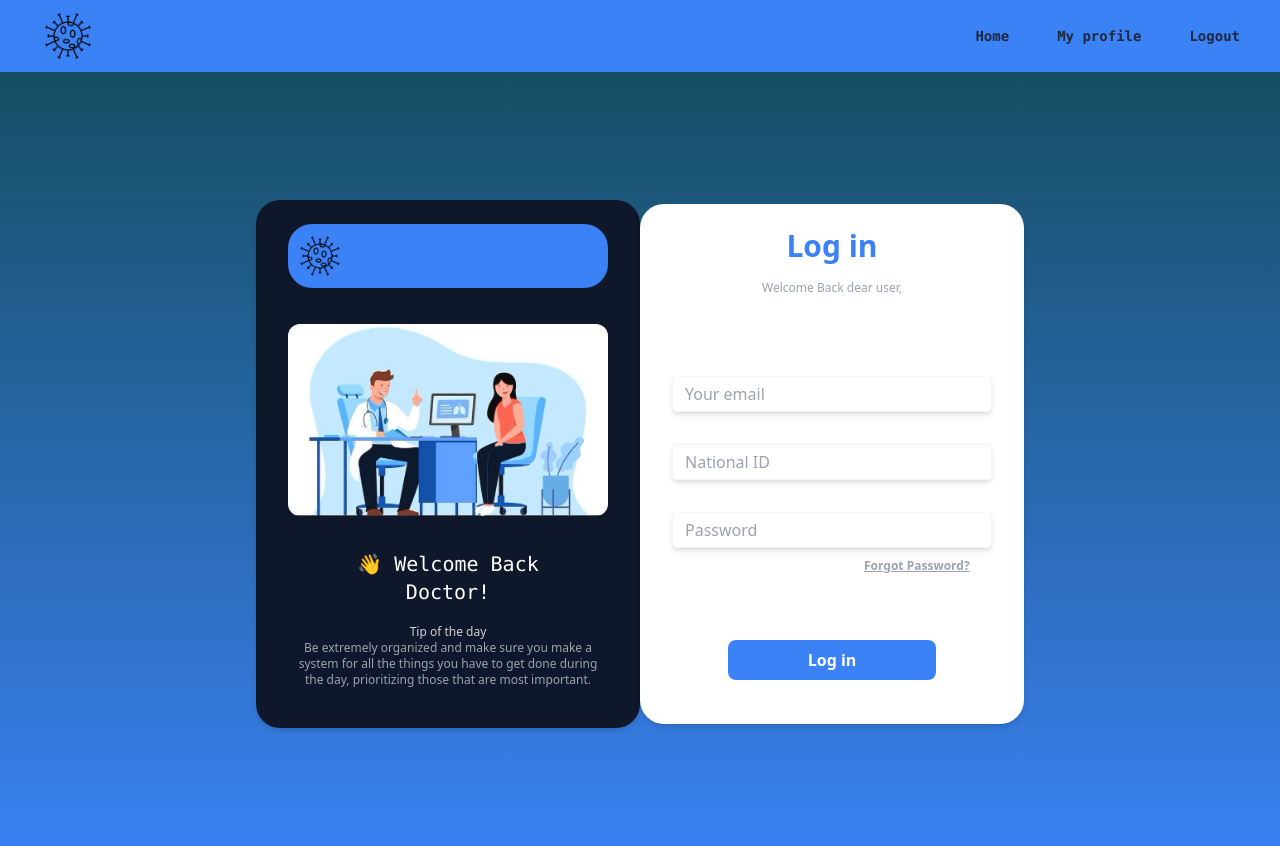
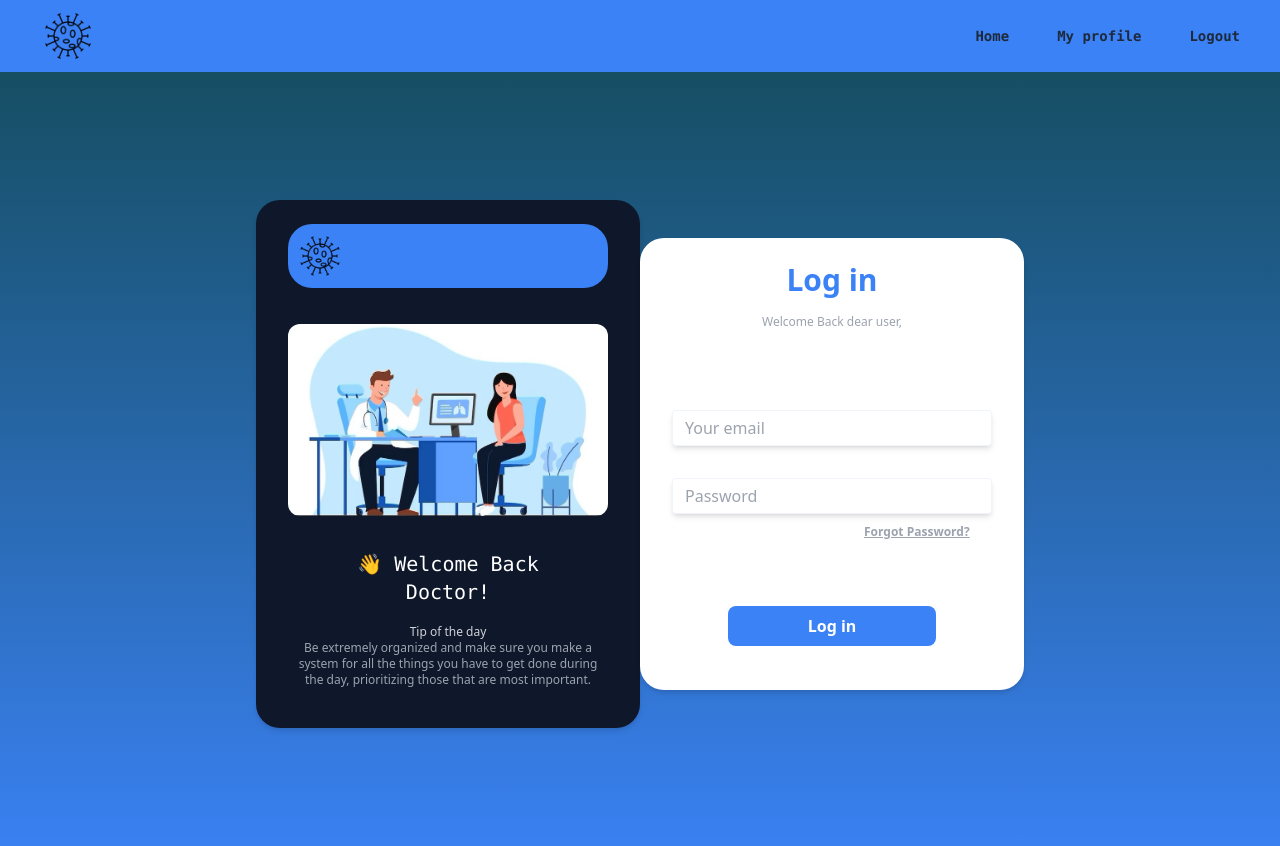
Before and after one commit to polaamgad88/epidemic-prediction, a React (Create React App) app: page /Login in a window 1280 px wide. Shown: the top 846 px of the page. Built offline with nearby package versions, Linux system fonts and the light colour scheme.

Commit message:
updates on routing for login

```diff
--- a/package.json
+++ b/package.json
@@ -6,6 +6,7 @@
     "@testing-library/jest-dom": "^5.16.5",
     "@testing-library/react": "^13.4.0",
     "@testing-library/user-event": "^13.5.0",
+    "axios": "^1.3.5",
     "react": "^18.2.0",
     "react-dom": "^18.2.0",
     "react-router-dom": "^6.9.0",
--- a/src/components/Landing.js
+++ b/src/components/Landing.js
@@ -9,7 +9,7 @@ const HeroMain = () => {
       <body class=" bg-blue-500 h-screen">
         <div className="text-center pb-12 md:pb-16 mt-10 ">
           <h1 className="text-white text-2xl md:text-6xl font-extrabold leading-tighter
-             tracking-tighter mb-1" data-aos="zoom-y-out">Advanced Medicine,<br/>
+             tracking-tighter mb-1" data-aos="zoom-y-out">Advanced Medicine,<br />
             <span className="bg-clip-text text-transparent bg-gradient-to-r from-yellow-100 via-yellow-300 to-yellow-500
               ">Trusted Care.</span></h1>
 
@@ -23,11 +23,11 @@ const HeroMain = () => {
 
         <div className="relative flex justify-center mb-8" >
           <div className="flex flex-col justify-center">
-          <img  class="w-64 h-64flex items-center justify-center border-4
+            <img class="w-64 h-64flex items-center justify-center border-4
            border-gray-400 rounded-lg
           transition-transform duration-500 transform hover:scale-125
           " src={require('./imgs/Land.jpg')}
-           alt="logo"/>
+              alt="logo" />
 
           </div>
         </div>
--- a/src/components/Login.js
+++ b/src/components/Login.js
@@ -1,7 +1,32 @@
-import React from "react";
+import React, { Component, useState } from "react";
+import { useNavigate } from 'react-router-dom'
 import Navbar from "./Navbar";
+function Login() {
 
-const Login = () => {
+  const [email, setEmail] = useState("");
+  const [password, setPassword] = useState("");
+  const navigate = useNavigate();
+  const onLogin = async (e) => {
+    e.preventDefault();
+    console.log(email);
+    console.log(password);
+    const data = { email, password }; // get from form data
+    let res = await fetch('http://localhost:4000/login', {
+      method: 'POST',
+      headers: {
+        "Content-Type": "application/json",
+        "Accept": "application/json"
+      },
+      body: JSON.stringify(data)
+    });
+    console.log(res)
+    console.log(res.status)
+    if (res.status === 200)
+      navigate("/Main")
+    else {
+      console.log("wrong password")
+    }
+  };
   return (
     <div class="sm:flex sm:justify-center  min-h-screen  items-center  bg-gradient-to-t from-blue-500 to-cyan-900">
       <div class="max-w-md h-max w-96 mx-auto inline-block mr-0 ">
@@ -26,7 +51,7 @@ const Login = () => {
             &#x1F44B; Welcome Back <br /> Doctor!
           </h2>
           <h2 class="text-xs font-normal mb-2 text-center text-gray-400">
-            <h2 class="text-gray-200 opacity-90">Tip of the day <br/></h2>
+            <h2 class="text-gray-200 opacity-90">Tip of the day <br /></h2>
             Be extremely organized and make sure you make a system for all the things
             you have to get done during the day, prioritizing those that are most important.{" "}
           </h2>
@@ -42,24 +67,16 @@ const Login = () => {
             Welcome Back dear user, <br />
           </h2>
 
-          <form>
+          <form onSubmit={onLogin}
+          >
             <div class="mb-8">
               <input
                 class="h-9 shadow-md rounded w-full py-2 px-3
              text-gray-900  border border-slate-100 hover:border-blue-500 "
                 id="username"
                 type="text"
+                onChange={(e) => setEmail(e.target.value)}
                 placeholder="Your email "
-              />
-            </div>
-
-            <div class="mb-8">
-              <input
-                class="h-9 shadow-md rounded w-full py-2 px-3
-           text-gray-900  border border-slate-100 hover:border-blue-500 "
-                id="National ID"
-                type="text"
-                placeholder="National ID"
               />
             </div>
 
@@ -69,6 +86,7 @@ const Login = () => {
              text-gray-900  border border-slate-100 hover:border-blue-500 "
                 id="password"
                 type="password"
+                onChange={(e) => setPassword(e.target.value)}
                 placeholder="Password"
               />
             </div>
@@ -79,23 +97,22 @@ const Login = () => {
               href="#">
               Forgot Password?
             </a>
+            <div class="flex items-center justify-center">
 
-            <div class="flex items-center justify-center">
-            <a href="/Main">
               <button
                 class="bg-blue-500 hover:bg-blue-700 text-white mt-16 mb-3
               font-bold py-2 px-4 w-52 rounded-lg focus:outline-none focus:shadow-outline"
-                type="button"
+                type="submit"
+                value="Submit"
               >
                 Log in
               </button>
-              </a>
             </div>
           </form>
         </div>
       </div>
     </div>
   );
-};
+}
 
 export default Login;
--- a/src/components/Main.js
+++ b/src/components/Main.js
@@ -18,7 +18,7 @@ const Main = () => {
                   class="w-64 h-64flex items-center justify-center rounded-full
        transition-transform duration-500 transform hover:scale-75"
                   src={require("./imgs/AddRec.jpg")}
-                alt="logo"/>
+                  alt="logo" />
                 <p class=" hover:text-neutral-900 hover:font-extrabold font-sans text-lg font-bold
                 text-white mt-3 mb-3 py-2 px-10   rounded-lg focus:outline-none focus:shadow-outline">
                   Add Record</p></button></a>
--- a/src/components/Navbar.js
+++ b/src/components/Navbar.js
@@ -3,7 +3,7 @@ import React from "react";
 const Navbar = () => (
   <nav class="flex justify-between px-10 py-2 items-center bg-blue-500">
     <a href="/Landing">
-  <img  class="w-14 h-14" src={require('./imgs/logo.png')}  alt="logo" />
+      <img class="w-14 h-14" src={require('./imgs/logo.png')} alt="logo" />
     </a>
     <div class="flex items-center">
 
@@ -12,7 +12,7 @@ const Navbar = () => (
 
 
       <ul class="flex items-center space-x-12">
-<a  href="/home" >
+        <a href="/home" >
           <li class="font-mono text-sm font-semibold text-slate-800 hover:text-white transition-all ">
             <a href="/Main">
               <button
```
Also changed, not shown: src/App.js (+16 -13 lines), src/components/Add_doc.js (+7 -7 lines), src/components/Add_rec.js (+8 -8 lines), src/components/Admin.js (+5 -5 lines), src/components/Alerts.js (line endings or trailing spaces), src/components/Dashboard.js (indentation only), 1 other file (tests, documents, lock files or other folders). Lines whose indentation alone changed are shown as unchanged.
